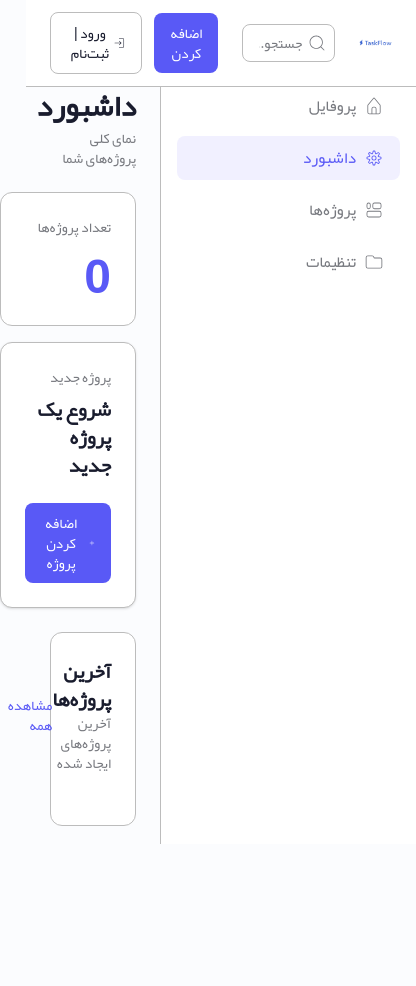
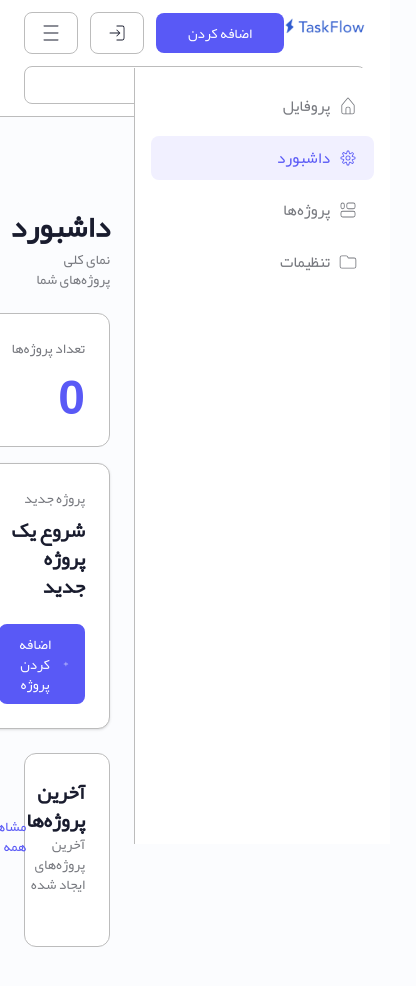
Before and after one commit to devfaf/TaskFlow, a React (Vite) app: page / in a window 390 px wide. Shown: the whole page, 416 px wide, since content can reach past the window. Before the commit the page ends 850 px from the top, so only its background shows below. Built offline with nearby package versions, Linux system fonts and the light colour scheme.

Commit message:
feat: add sidebar button style: responsive header and sidebar for mobile and tablet

```diff
--- a/src/layouts/DashboardLayout.tsx
+++ b/src/layouts/DashboardLayout.tsx
@@ -1,17 +1,20 @@
+import { useState } from "react"
 import Header from "./components/Header"
 import Sidebar from "./components/Sidebar"
 import { Outlet } from "react-router"
 
 const DashboardLayout = () => {
+  const [isSidebarOpen, setIsSidebarOpen] = useState(true)
 
   return (
-    <div className="">
-      <Header />
-      <div>
-        <Sidebar />
-        <div className="mr-[256px] mt-[64px]">
+    <div className={``}>
+      <Header isSidebarOpen={isSidebarOpen} setIsSidebarOpen={setIsSidebarOpen} />
+      <div className="flex">
+        <Sidebar isSidebarOpen={isSidebarOpen} />
+
+        <main className="flex-1 pr-64 overflow-hidden py-4 mt-13">
           <Outlet />
-        </div>
+        </main>
       </div>
     </div>
   )
--- a/src/layouts/components/Header.tsx
+++ b/src/layouts/components/Header.tsx
@@ -6,21 +6,33 @@ import Input from "../../components/common/Input";
 
 import { useProjectStore } from "../../features/projects/store/projectStore";
 import ProjectForm from "../../features/projects/components/ProjectForm";
+import { CiMenuBurger } from "react-icons/ci";
 
-const Header = () => {
+type HeaderProps = {
+  isSidebarOpen: boolean;
+  setIsSidebarOpen: React.Dispatch<React.SetStateAction<boolean>>;
+};
+
+const Header = ({isSidebarOpen, setIsSidebarOpen}: HeaderProps) => {
   const isModalOpen = useProjectStore((state) => state.isModalOpen);
   const openModal = useProjectStore((state) => state.openModal);
   const closeModal = useProjectStore((state) => state.closeModal);
+
+  const openSidebar = () => {
+    setIsSidebarOpen(!isSidebarOpen)
+  }
 
   return (
     <>
       <header
         className="
-          fixed
+          lg:fixed
           top-0
           z-50
           flex
           w-full
+          flex-col
+          lg:flex-row
           items-center
           justify-between
           border-b
@@ -28,9 +40,10 @@ const Header = () => {
           bg-white
           px-6
           py-3
+          gap-3
         "
       >
-        {/* Logo */}
+        <div className="flex justify-between w-full">
           <Link to="/">
             <img
               src="/logo/logo.webp"
@@ -38,34 +51,40 @@ const Header = () => {
               className="w-30"
             />
           </Link>
+          <div className="flex items-center gap-3">
 
-        {/* Search */}
-        <div className="w-full max-w-sm mx-6">
+            <Button
+              variant="primary"
+              onClick={openModal}
+              className="min-w-32"
+            >
+              اضافه کردن
+            </Button>
+
+            <Link to="/login">
+              <Button variant="secondary" className="lg:min-w-32 w-full">
+                <CiLogin className="text-xl" />
+                <span className="hidden lg:inline">ورود | ثبت‌نام</span>
+              </Button>
+            </Link>
+            <Button
+              variant="secondary"
+              onClick={openSidebar}
+              className="lg:hidden"
+            >
+              <CiMenuBurger className="text-xl" />
+            </Button>
+
+          </div>
+        </div>
+
+        <div className="w-full lg:max-w-sm mx-6 lg:mx-0">
           <Input
             id="search"
             type="text"
             placeholder="جستجو..."
             icon={<CiSearch />}
           />
-        </div>
-
-        {/* Actions */}
-        <div className="flex items-center gap-3">
-
-          <Button
-            variant="primary"
-            onClick={openModal}
-          >
-            اضافه کردن
-          </Button>
-
-          <Link to="/login">
-            <Button variant="secondary">
-              <CiLogin className="text-xl" />
-              ورود | ثبت‌نام
-            </Button>
-          </Link>
-
         </div>
       </header>
 
--- a/src/layouts/components/Sidebar.tsx
+++ b/src/layouts/components/Sidebar.tsx
@@ -1,10 +1,16 @@
 import { SidebarItems } from "./SidebarItems";
 
-const Sidebar = () => {
+type SidebarProps = {
+  isSidebarOpen: boolean;
+};
+
+const Sidebar = ({isSidebarOpen}: SidebarProps) => {
   return (
     <aside
-      className="
-        fixed
+      className={`
+        ${isSidebarOpen ? "visible" : "hidden"}
+        w-64
+        absolute
         right-0
         top-16
         bottom-0
@@ -14,7 +20,7 @@ const Sidebar = () => {
         border-[var(--color-border)]
         bg-white
         mt-1
-      "
+      `}
     >
       <div className="h-full overflow-y-auto">
         <SidebarItems />
--- a/src/pages/ProfilePage.tsx
+++ b/src/pages/ProfilePage.tsx
@@ -9,11 +9,16 @@ const ProfilePage = () => {
   );
 
   return (
-    <section className="mx-auto max-w-3xl p-6">
+    <section className="space-y-6 p-6">
 
-      <h1 className="mb-6 text-3xl font-bold text-[var(--color-text-primary)]">
-        پروفایل
-      </h1>
+      <div>
+        <h1 className="text-3xl font-bold text-[var(--color-text-primary)]">
+          پروفایل
+        </h1>
+        <p className="mt-1 text-sm text-[var(--color-text-secondary)]">
+          اطلاعات حساب کاربری
+        </p>
+      </div>
 
       {isAuthenticated ? (
         <div
```
Lines whose indentation alone changed are shown as unchanged.
